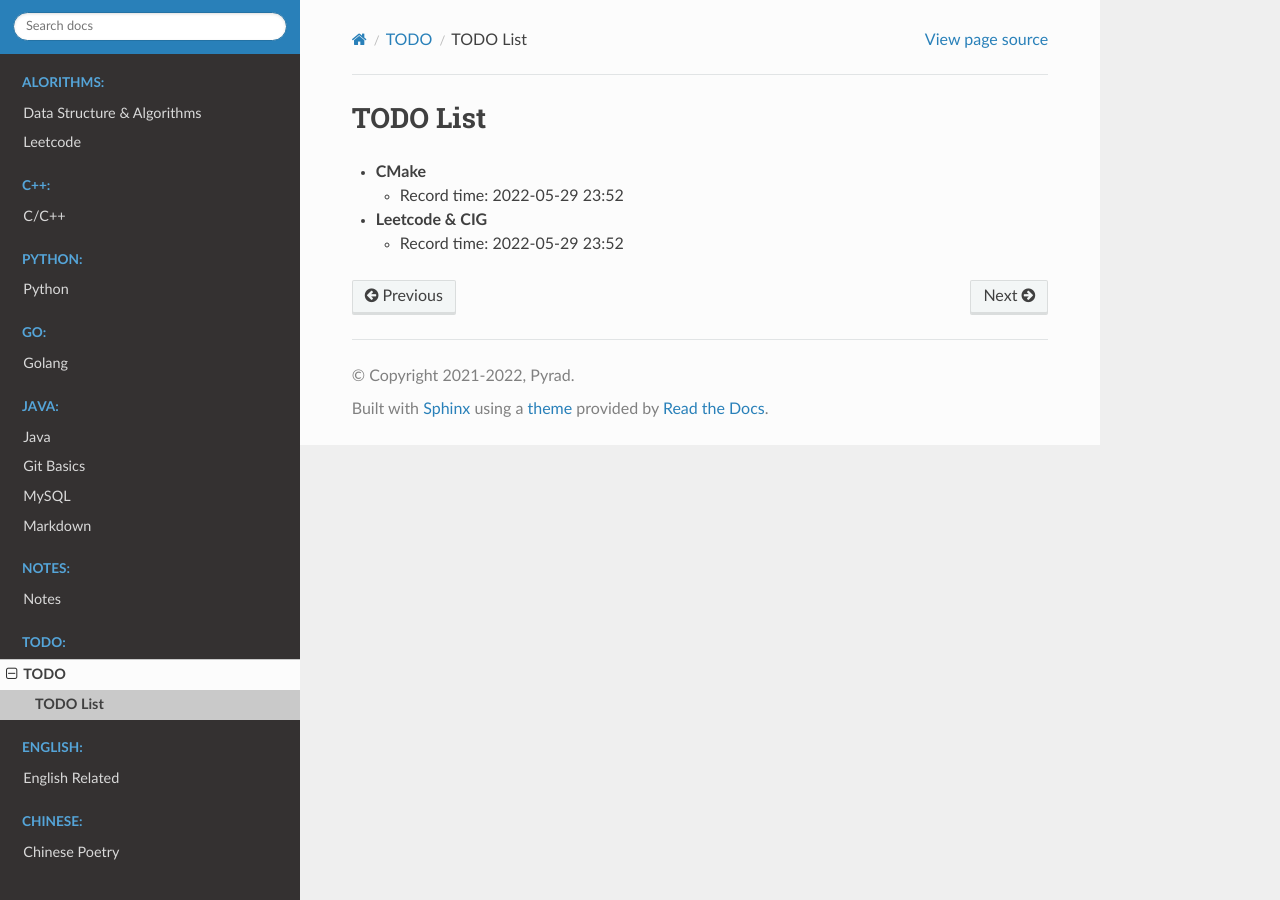
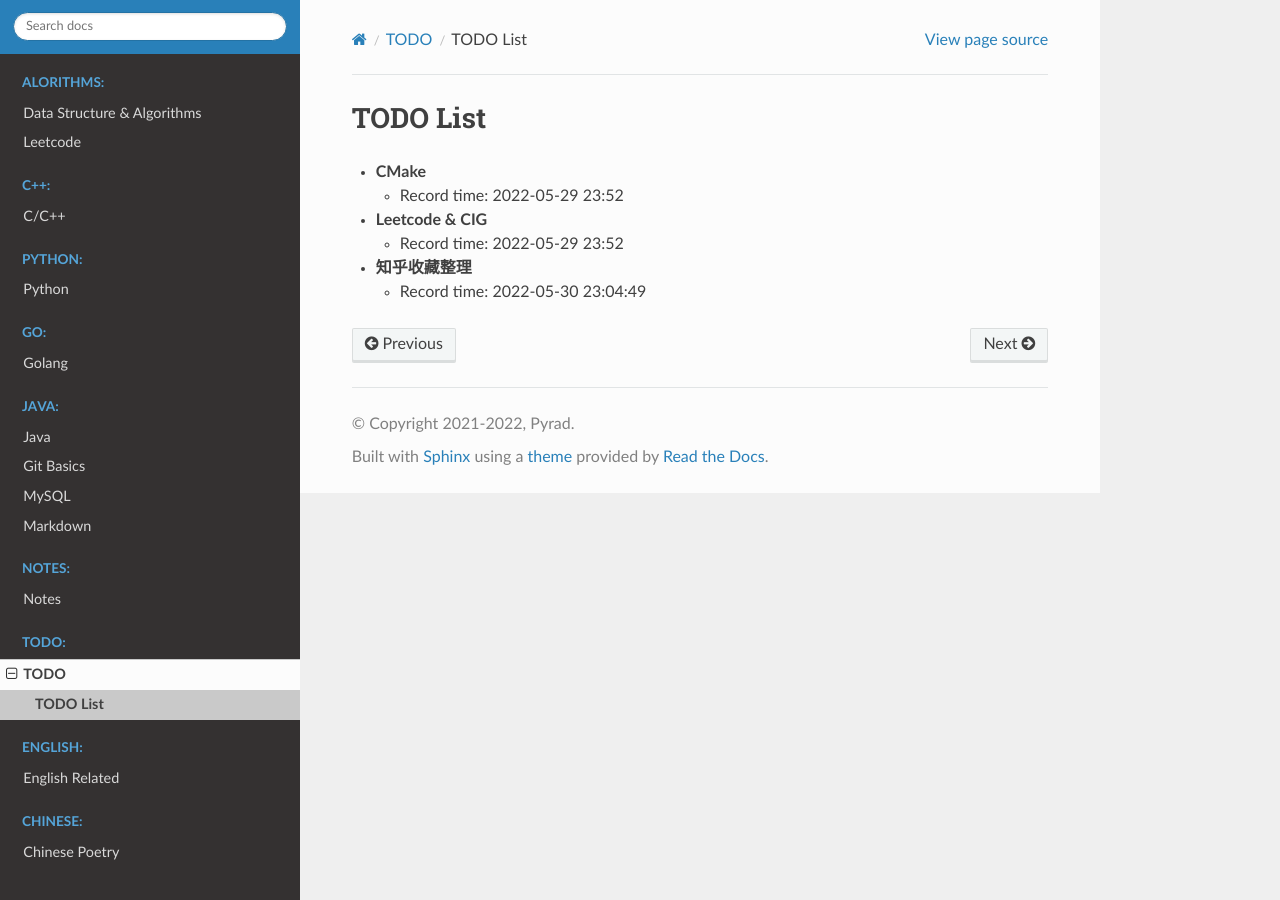
Before and after one commit to Pyrad/pyradnotes, a Sphinx documentation site: the page built from source/TODO/todo.md, in a window 1280 px wide. Built offline with Sphinx 7.4.7 and the Read the Docs theme 2.0.0, drawn with Linux system fonts in a browser that asks for light colours.

Commit message:
One more item in todo list

```diff
--- a/source/TODO/todo.md
+++ b/source/TODO/todo.md
@@ -4,3 +4,5 @@
   - Record time: 2022-05-29 23:52
 - **Leetcode & CIG**
   - Record  time: 2022-05-29 23:52
+- **知乎收藏整理**
+  - Record time: 2022-05-30 23:04:49
```
